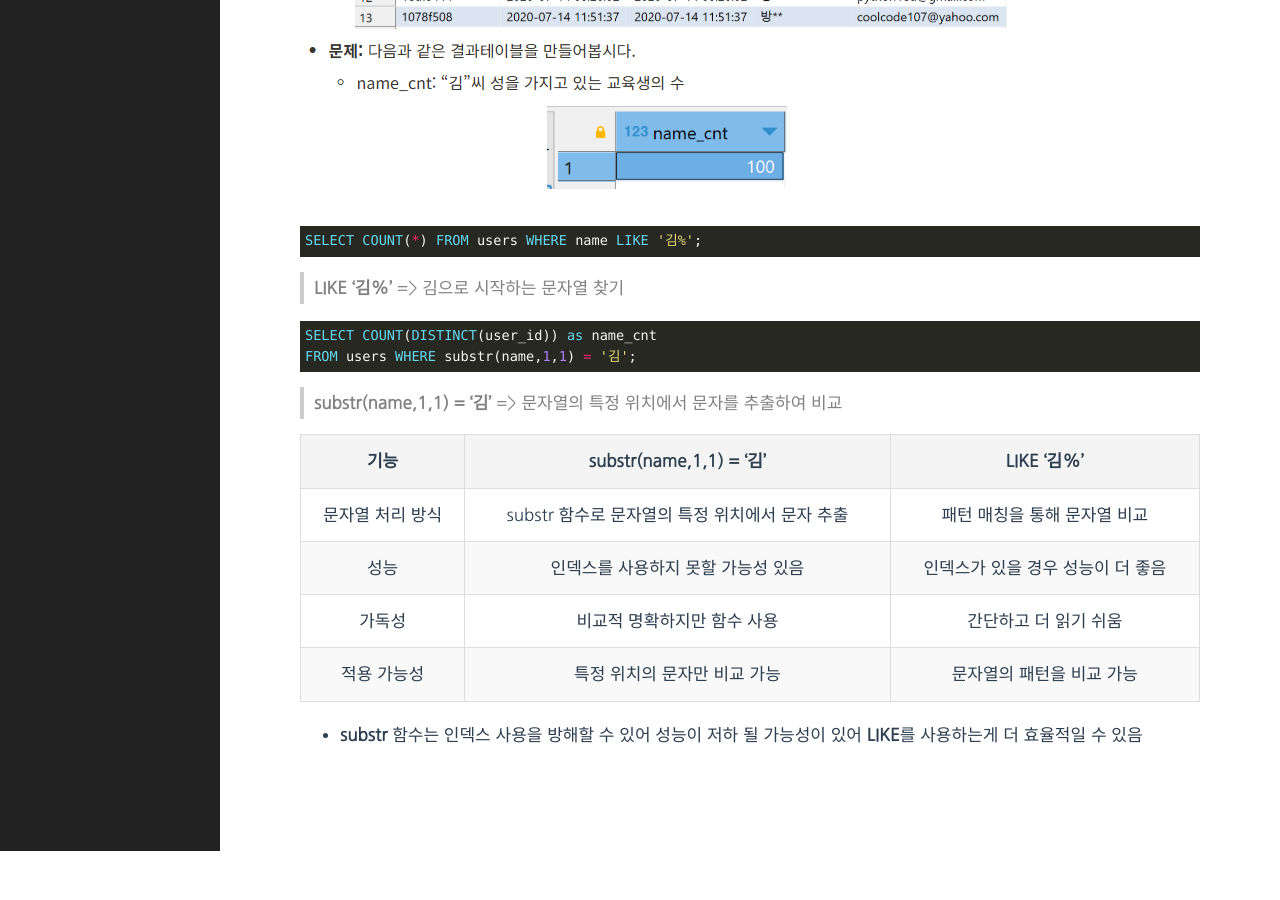
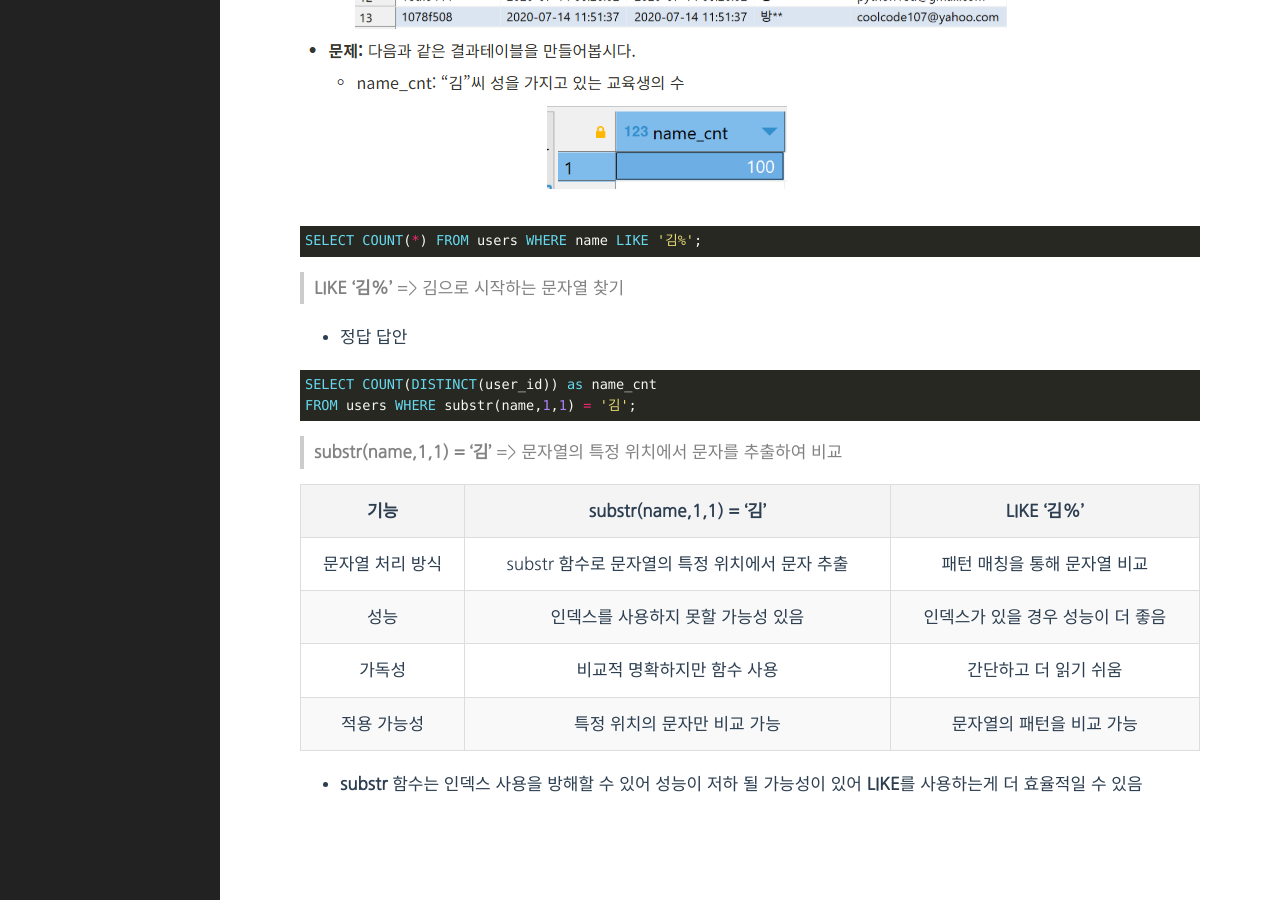
Before and after one commit to s-woni/s-woni.github.io, a Jekyll site: the page built from _posts/2025-01-17-run1.md, in a window 1280 px wide and 900 px high, scrolled down 719 px. Built offline with Jekyll 4.4.1, drawn with Linux system fonts in a browser that asks for light colours; before the commit the page ends 1570 px from its top, so only the background shows below that.

Commit message:
Update 2025-01-17-run1.md

````diff
--- a/_posts/2025-01-17-run1.md
+++ b/_posts/2025-01-17-run1.md
@@ -14,6 +14,8 @@ SELECT COUNT(*) FROM users WHERE name LIKE '김%';
 ```
 > **LIKE '김%'** => 김으로 시작하는 문자열 찾기
 
+- 정답 답안
+
 ```sql
 SELECT COUNT(DISTINCT(user_id)) as name_cnt
 FROM users WHERE substr(name,1,1) = '김';
````
